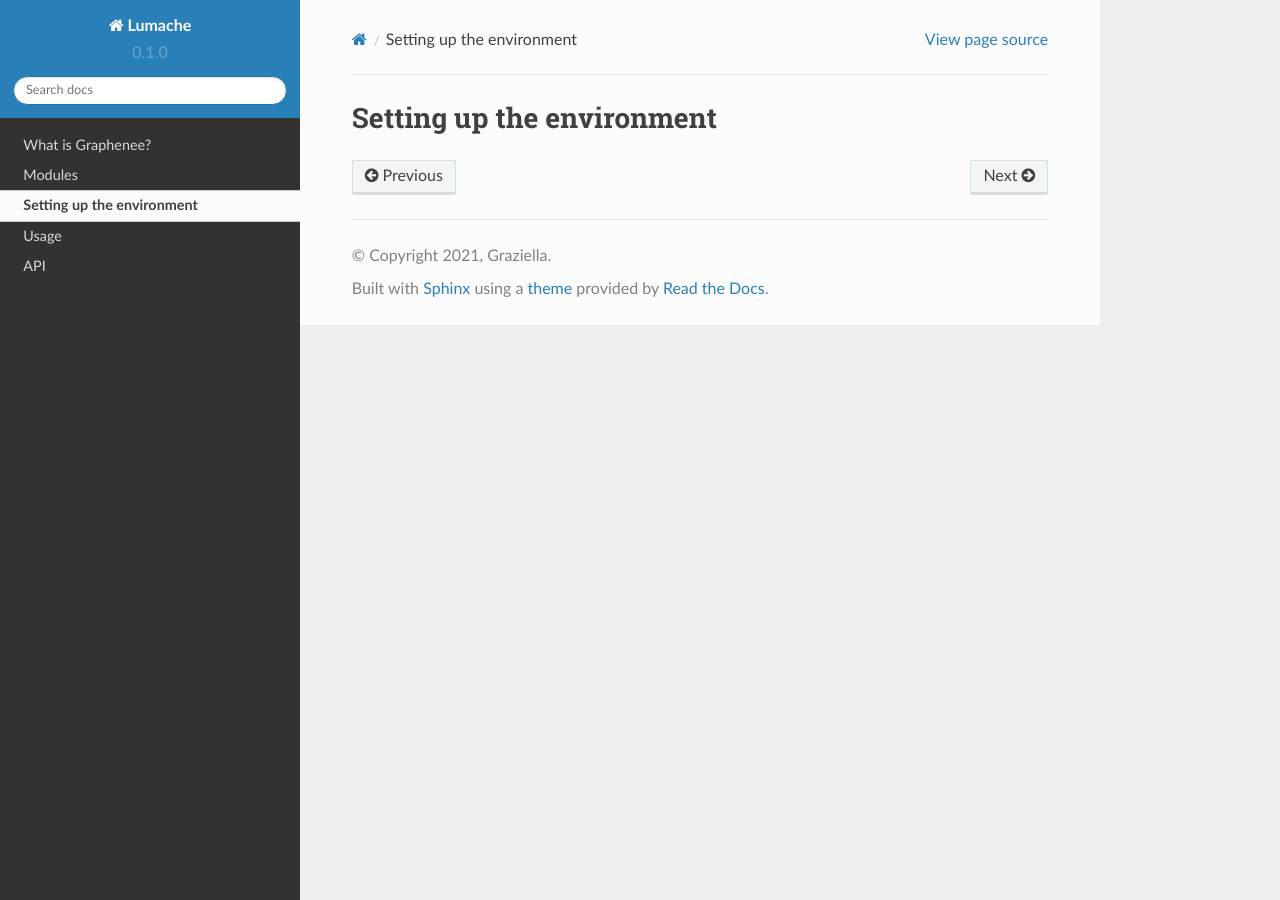
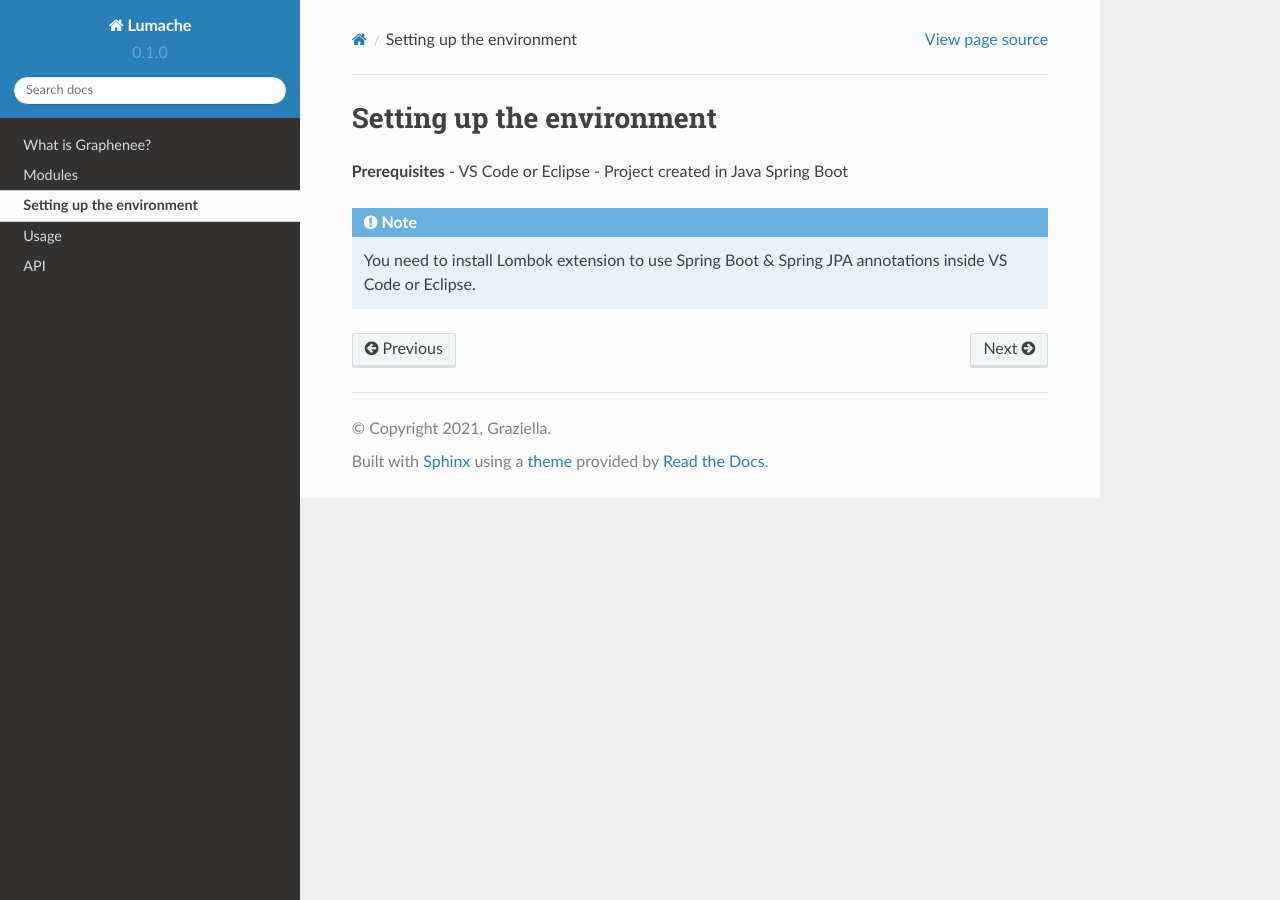
Before and after one commit to subanzafar/rtd-tutorial, a Sphinx documentation site: the page built from docs/source/env.rst, in a window 1280 px wide. Built offline with Sphinx 7.4.7 and the Read the Docs theme 2.0.0, drawn with Linux system fonts in a browser that asks for light colours.

Commit message:
Update env.rst

```diff
--- a/docs/source/env.rst
+++ b/docs/source/env.rst
@@ -1,2 +1,10 @@
 Setting up the environment
 ==========================
+
+**Prerequisites**
+- VS Code or Eclipse
+- Project created in Java Spring Boot
+
+.. note::
+
+   You need to install Lombok extension to use Spring Boot & Spring JPA annotations inside VS Code or Eclipse.
```
